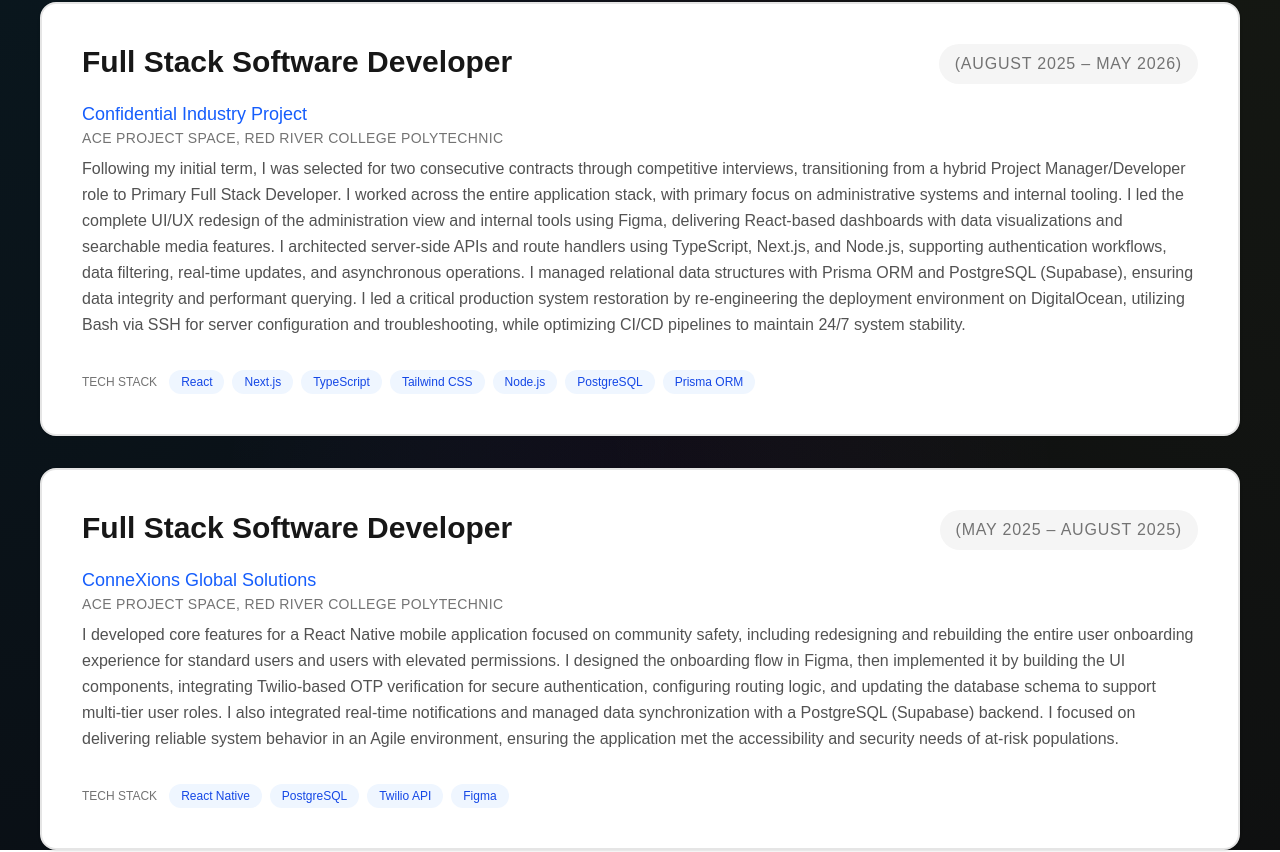
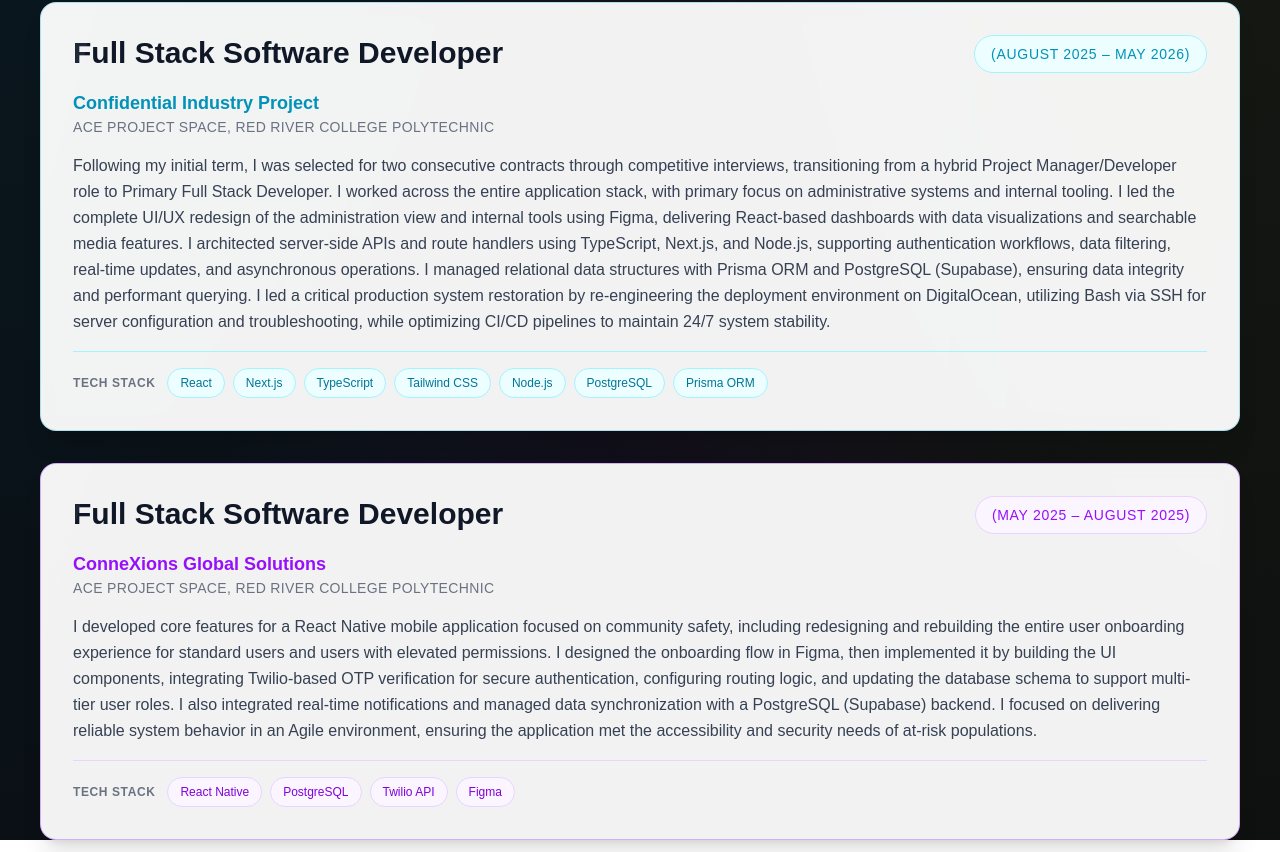
Before and after one commit to zandersantos/zander-santos-portfolio, a Next.js app in the folder zander-santos-portfolio/: page / in a window 1280 px wide. Shown: the part 1831-2683 px from the top of the page. Built offline with nearby package versions, Linux system fonts and the light colour scheme.

Commit message:
Updated the Experience section styling to match a dark theme

```diff
--- a/zander-santos-portfolio/components/Experience.tsx
+++ b/zander-santos-portfolio/components/Experience.tsx
@@ -8,26 +8,26 @@ const Experience = () => {
             Experience
           </span>
           <div className="space-y-8">
-            <div className="bg-white border-2 border-neutral-200 rounded-2xl p-10 hover:border-blue-300 transition-all duration-300 shadow-sm hover:shadow-xl">
-              <div className="flex flex-row items-start justify-between mb-4">
-                <h3 className="text-xl md:text-3xl font-semibold text-neutral-900">
+            <div className="skill-card bg-white/95 backdrop-blur-sm border border-cyan-500/30 rounded-2xl p-8 shadow-xl">
+              <div className="flex flex-col md:flex-row md:items-start md:justify-between mb-4 gap-4">
+                <h3 className="text-3xl font-semibold text-gray-900">
                   Full Stack Software Developer
                 </h3>
-                <span className="text-md uppercase tracking-wider text-neutral-500 bg-neutral-100 px-4 py-2 rounded-full">
+                <span className="text-sm uppercase tracking-wider text-cyan-600 bg-cyan-50 border border-cyan-200 px-4 py-2 rounded-full whitespace-nowrap font-medium">
                   (August 2025 – May 2026)
                 </span>
               </div>
 
-              <div className="mb-2">
-                <p className="text-lg font-medium text-blue-600">
+              <div className="mb-4">
+                <p className="text-lg font-semibold text-cyan-600">
                   Confidential Industry Project
                 </p>
-                <p className="text-sm text-neutral-500 uppercase tracking-wide">
+                <p className="text-sm text-gray-500 uppercase tracking-wide">
                   ACE Project Space, Red River College Polytechnic
                 </p>
               </div>
 
-              <p className="text-md leading-relaxed text-neutral-600 mb-6">
+              <p className="text-base leading-relaxed text-gray-700 mb-4">
                 Following my initial term, I was selected for two consecutive contracts through competitive interviews,
                 transitioning from a hybrid Project Manager/Developer role to Primary Full Stack Developer.
                 I worked across the entire application stack, with primary focus on administrative systems and internal tooling.
@@ -40,63 +40,63 @@ const Experience = () => {
                 utilizing Bash via SSH for server configuration and troubleshooting, while optimizing CI/CD pipelines to maintain 24/7 system stability.
               </p>
 
-              <div className="flex flex-wrap gap-3 items-baseline pt-2">
-                <h4 className="text-xs uppercase text-neutral-500">
+              <div className="flex flex-wrap gap-3 items-baseline pt-4 border-t border-cyan-200">
+                <h4 className="text-xs uppercase text-gray-500 font-semibold tracking-wider">
                   Tech Stack
                 </h4>
 
                 <div className="flex flex-wrap gap-2">
-                  <span className="px-3 py-1 bg-blue-50 text-blue-700 rounded-full text-xs font-medium">
+                  <span className="px-3 py-1.5 bg-cyan-50 text-cyan-700 border border-cyan-200 rounded-full text-xs font-medium">
                     React
                   </span>
 
-                  <span className="px-3 py-1 bg-blue-50 text-blue-700 rounded-full text-xs font-medium">
+                  <span className="px-3 py-1.5 bg-cyan-50 text-cyan-700 border border-cyan-200 rounded-full text-xs font-medium">
                     Next.js
                   </span>
 
-                  <span className="px-3 py-1 bg-blue-50 text-blue-700 rounded-full text-xs font-medium">
+                  <span className="px-3 py-1.5 bg-cyan-50 text-cyan-700 border border-cyan-200 rounded-full text-xs font-medium">
                     TypeScript
                   </span>
 
-                  <span className="px-3 py-1 bg-blue-50 text-blue-700 rounded-full text-xs font-medium">
+                  <span className="px-3 py-1.5 bg-cyan-50 text-cyan-700 border border-cyan-200 rounded-full text-xs font-medium">
                     Tailwind CSS
                   </span>
 
-                  <span className="px-3 py-1 bg-blue-50 text-blue-700 rounded-full text-xs font-medium">
+                  <span className="px-3 py-1.5 bg-cyan-50 text-cyan-700 border border-cyan-200 rounded-full text-xs font-medium">
                     Node.js
                   </span>
 
-                  <span className="px-3 py-1 bg-blue-50 text-blue-700 rounded-full text-xs font-medium">
+                  <span className="px-3 py-1.5 bg-cyan-50 text-cyan-700 border border-cyan-200 rounded-full text-xs font-medium">
                     PostgreSQL
                   </span>
 
-                  <span className="px-3 py-1 bg-blue-50 text-blue-700 rounded-full text-xs font-medium">
+                  <span className="px-3 py-1.5 bg-cyan-50 text-cyan-700 border border-cyan-200 rounded-full text-xs font-medium">
                     Prisma ORM
                   </span>
                 </div>
               </div>
             </div>
 
-            <div className="border-2 border-neutral-200 rounded-2xl p-10 hover:border-blue-300 transition-all duration-300 shadow-sm hover:shadow-xl bg-white">
-              <div className="flex flex-row items-start justify-between mb-4">
-                <h3 className="text-xl md:text-3xl font-semibold text-neutral-900">
+            <div className="skill-card bg-white/95 backdrop-blur-sm border border-purple-500/40 rounded-2xl p-8 shadow-xl">
+              <div className="flex flex-col md:flex-row md:items-start md:justify-between mb-4 gap-4">
+                <h3 className="text-3xl font-semibold text-gray-900">
                   Full Stack Software Developer
                 </h3>
-                <span className="text-md uppercase tracking-wider text-neutral-500 bg-neutral-100 px-4 py-2 rounded-full">
+                <span className="text-sm uppercase tracking-wider  text-purple-600 bg-purple-50 border border-purple-200 px-4 py-2 rounded-full whitespace-nowrap font-medium">
                   (May 2025 – August 2025)
                 </span>
               </div>
 
-              <div className="mb-2">
-                <p className="text-lg font-medium text-blue-600">
+              <div className="mb-4">
+                <p className="text-lg font-semibold text-purple-600">
                   ConneXions Global Solutions
                 </p>
-                <p className="text-sm text-neutral-500 uppercase tracking-wide">
+                <p className="text-sm text-gray-500 uppercase tracking-wide">
                   ACE Project Space, Red River College Polytechnic
                 </p>
               </div>
 
-              <p className="text-md leading-relaxed text-neutral-600 mb-6">
+              <p className="text-base leading-relaxed text-gray-700 mb-4">
                 I developed core features for a React Native mobile application focused on community safety,
                 including redesigning and rebuilding the entire user onboarding experience for standard users and users with elevated permissions.
                 I designed the onboarding flow in Figma, then implemented it by building the UI components,
@@ -107,24 +107,24 @@ const Experience = () => {
                 ensuring the application met the accessibility and security needs of at-risk populations.
               </p>
 
-              <div className="flex flex-wrap gap-3 items-baseline pt-2">
-                <h4 className="text-xs uppercase text-neutral-500">
+              <div className="flex flex-wrap gap-3 items-baseline pt-4 border-t border-purple-200">
+                <h4 className="text-xs uppercase text-gray-500 font-semibold tracking-wider">
                   Tech Stack
                 </h4>
                 <div className="flex flex-wrap gap-2">
-                  <span className="px-3 py-1 bg-blue-50 text-blue-700 rounded-full text-xs font-medium">
+                  <span className="px-3 py-1.5 bg-purple-50 text-purple-700 border border-purple-200 rounded-full text-xs font-medium">
                     React Native
                   </span>
 
-                  <span className="px-3 py-1 bg-blue-50 text-blue-700 rounded-full text-xs font-medium">
+                  <span className="px-3 py-1.5 bg-purple-50 text-purple-700 border border-purple-200 rounded-full text-xs font-medium">
                     PostgreSQL
                   </span>
 
-                  <span className="px-3 py-1 bg-blue-50 text-blue-700 rounded-full text-xs font-medium">
+                  <span className="px-3 py-1.5 bg-purple-50 text-purple-700 border border-purple-200 rounded-full text-xs font-medium">
                     Twilio API
                   </span>
 
-                  <span className="px-3 py-1 bg-blue-50 text-blue-700 rounded-full text-xs font-medium">
+                  <span className="px-3 py-1.5 bg-purple-50 text-purple-700 border border-purple-200 rounded-full text-xs font-medium">
                     Figma
                   </span>
                 </div>
```
